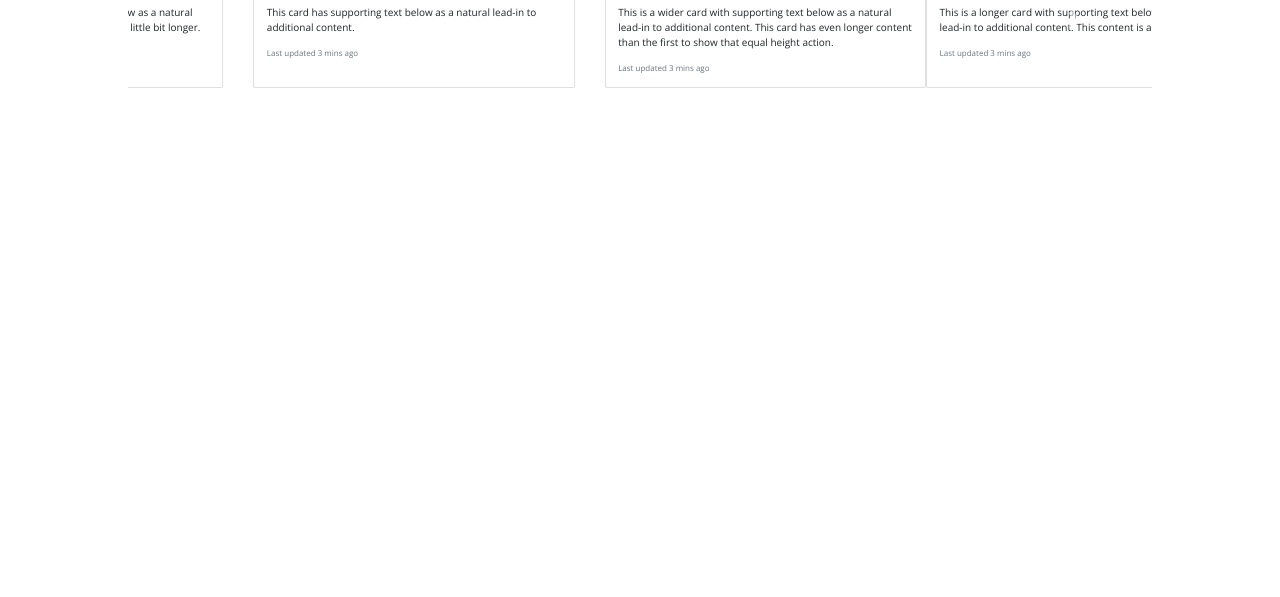
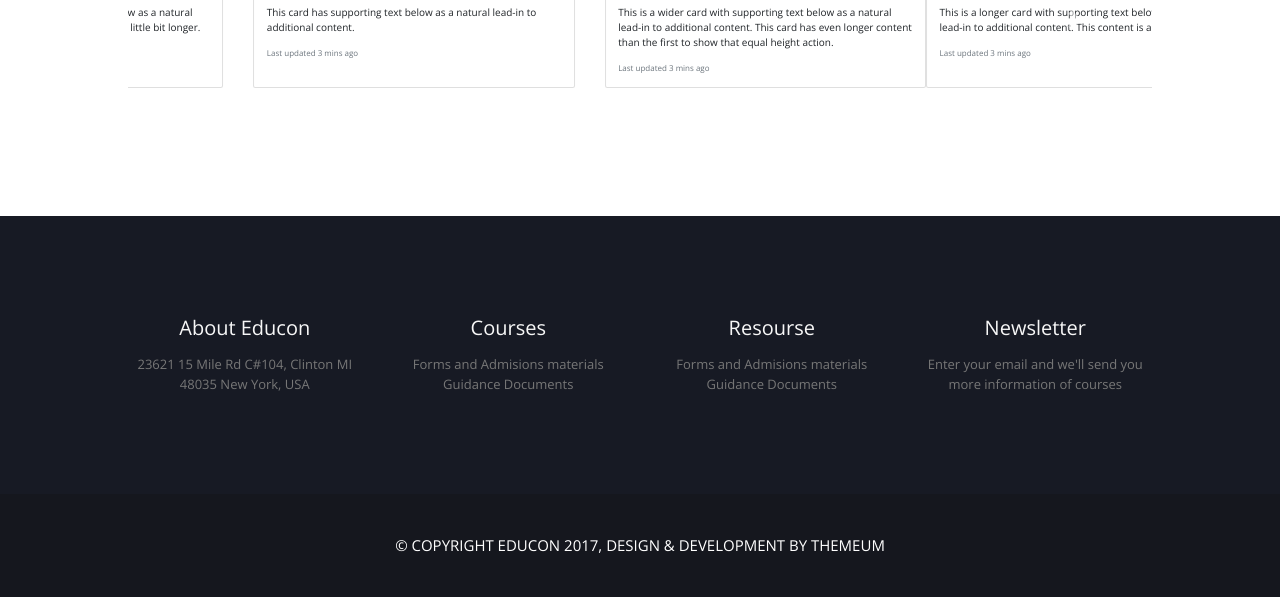
Before and after one commit to MisaelCalvillo/srax-front-test, a website: page src/index.html in a window 1280 px wide. Shown: the part 882-1479 px from the top of the page. Before the commit the page ends 1098 px from the top, so only its background shows below. Drawn offline with nearby package versions, Linux system fonts and the light colour scheme.

Commit message:
Feat: Add the Footer section

```diff
--- a/src/index.html
+++ b/src/index.html
@@ -153,6 +153,32 @@
 			</div>
 			<!-- <div class="Course"></div> -->
 		</section>
+		<section class="section-footer">
+			<div class="row Footer__about">
+				<div class="col-3 text-center Footer__section">
+					<h4>About Educon</h4>
+					<a href="#">23621 15 Mile Rd C#104, Clinton MI</a><br>
+					<a href="#">48035 New York, USA</a>
+				</div>
+				<div class="col-3 text-center Footer__section">
+					<h4>Courses</h4>
+					<a href="#">Forms and Admisions materials</a><br>
+					<a href="#">Guidance Documents</a>
+				</div>
+				<div class="col-3 text-center Footer__section">
+					<h4>Resourse</h4>
+					<a href="#">Forms and Admisions materials</a><br>
+					<a href="#">Guidance Documents</a>
+				</div>
+				<div class="col-3 text-center Footer__section">
+					<h4 class="Footer-title">Newsletter</h4>
+					<a href="#">Enter your email and we'll send you more information of courses</a><br>
+				</div>
+			</div>
+			<div class="Footer__copyright">
+					&copy; Copyright Educon 2017, Design & Development by Themeum
+			</div>
+		</section>
 	</main>
 
 
--- /dev/null
+++ b/src/scss/components/_Footer.scss
@@ -0,0 +1,29 @@
+.Footer {
+  &__about {
+    padding: 10rem 10%;
+    background-color: $footer-background;
+  }
+  &__section {
+    h4 {
+      color: $color-grey-light-1;
+      font-size: 2rem;
+      font-weight: 300;
+      margin-bottom: 1.5rem;
+    }
+    a {
+      text-decoration: none;
+      color: $color-gray-dark;
+      font-size: 1.3rem;
+    }
+  }
+  &__copyright{
+    text-transform: uppercase;
+    text-align: center;
+    background-color: $copyright-footer-background;
+    color: $color-white;
+    font-size: 1.5rem;
+    font-weight: 300;
+    padding-top: 4rem;
+    padding-bottom: 4rem;
+  }
+}
--- a/src/scss/pages/_home.scss
+++ b/src/scss/pages/_home.scss
@@ -27,3 +27,7 @@
 .section-courses {
   padding: 10%;
 }
+
+.section-footer {
+  padding: 0;
+}
--- a/src/scss/style.scss
+++ b/src/scss/style.scss
@@ -12,4 +12,5 @@
 // Components
 @import "components/Navigation";
 @import "components/Course";
+@import "components/Footer";
 @import "components/buttons";
```
Also changed, not shown: src/css/style.css, src/scss/components/Course.scss (deleted), src/scss/components/_Course.scss (added).
